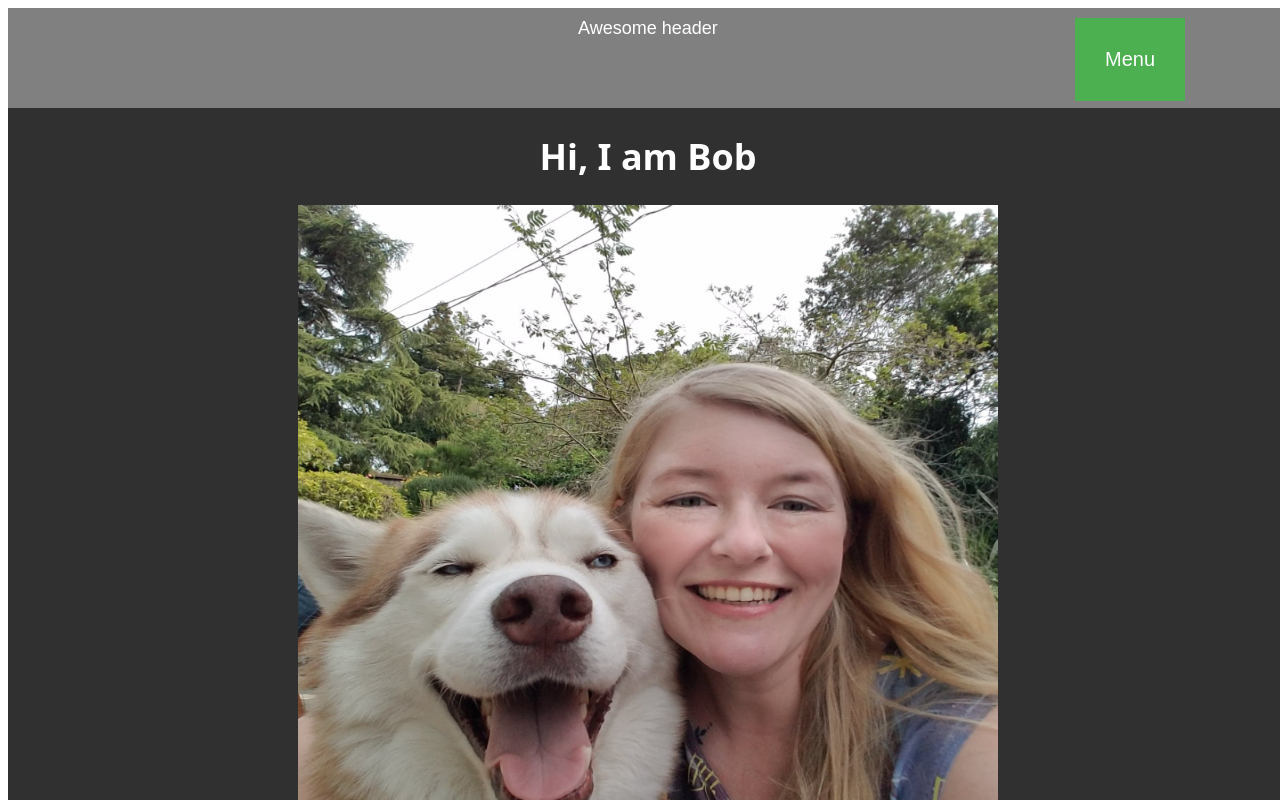
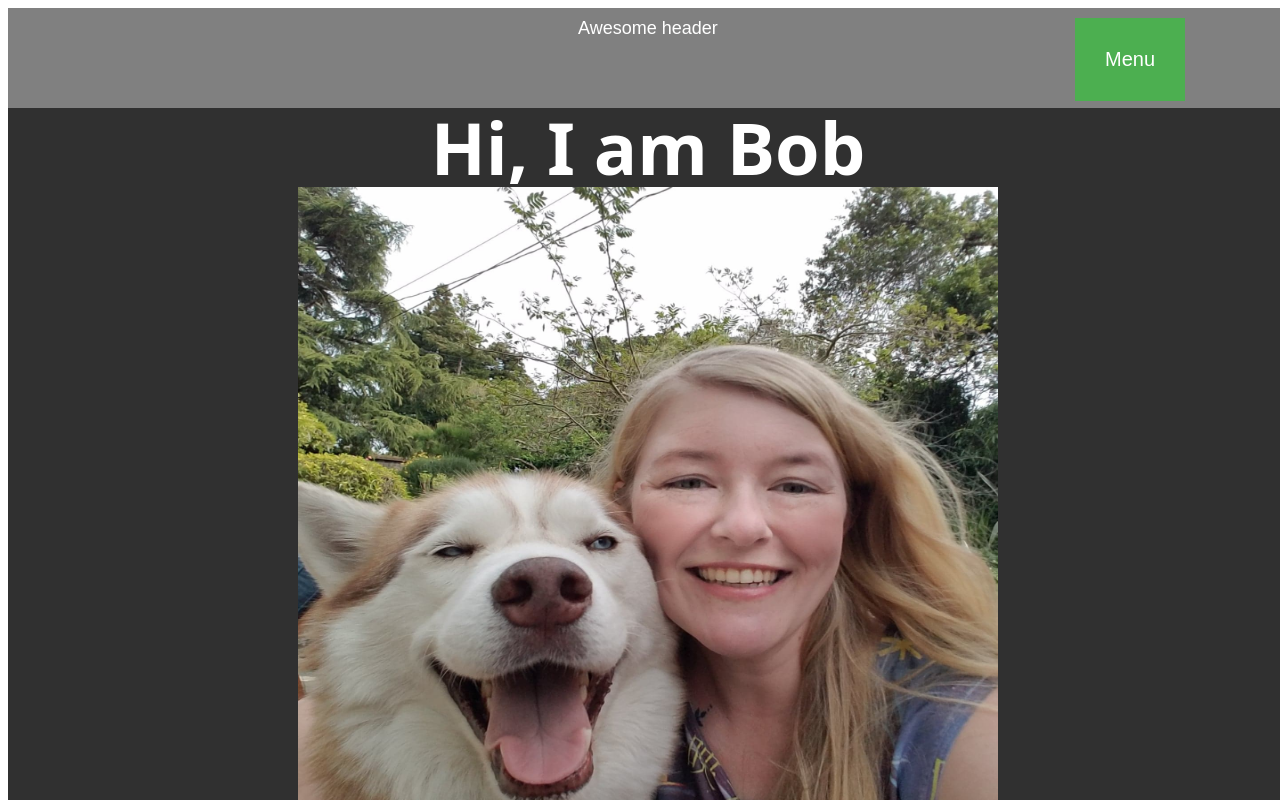
Before and after one commit to EpicRowan/Portfolio-Site, a React (Create React App) app in the folder portfolio_website/: page / in a window 1280 px wide. Shown: the top 800 px of the page. Built offline with nearby package versions, Linux system fonts and the light colour scheme.

Commit message:
Fonts ar e much improved and adjust with the screen

```diff
--- a/portfolio_website/src/App.css
+++ b/portfolio_website/src/App.css
@@ -25,7 +25,7 @@
 
 @media(min-width: 800px) {
   :root {
-    --fs-h1: 4.5;
+    --fs-h1: 4.5rem;
     --fs-h2: 3.75rem;
     --fs-h3: 1.5rem;
     --fs-body: 1.125rem;
@@ -46,7 +46,6 @@
 
 .App {
   text-align: center;
-
   width: 100vw;
   min-height: 100vh;
   font-family: var(--ff-primary);
@@ -70,6 +69,20 @@
   width:700px;
   height:800px;
 }
+
+
+/* Typography */
+h1,
+h2,
+h3 {
+  line-height: 1.1;
+  margin:0;
+}
+
+h1 {font-size: var(--fs-h1)}
+h2 {font-size: var(--fs-h2)}
+h3 {font-size: var(--fs-h3)}
+
 
 /* css for active class */
 .active
```
